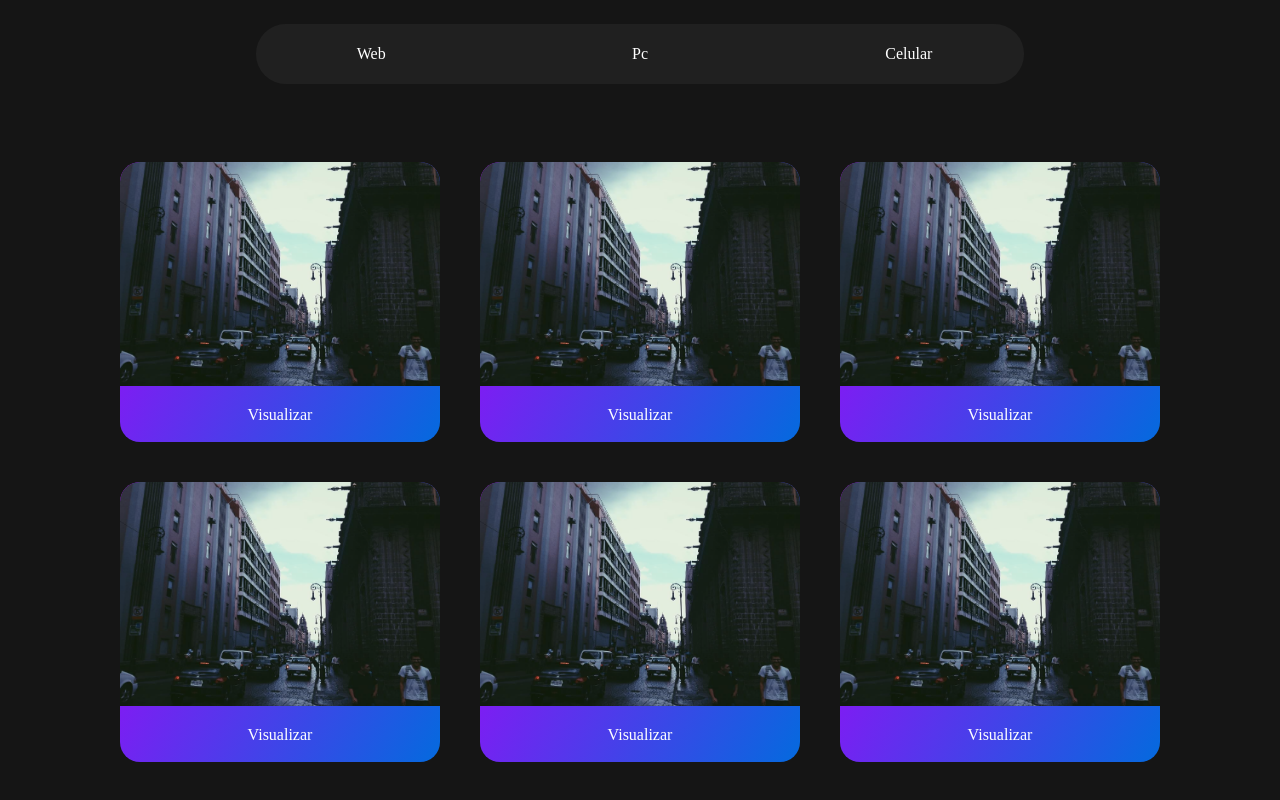
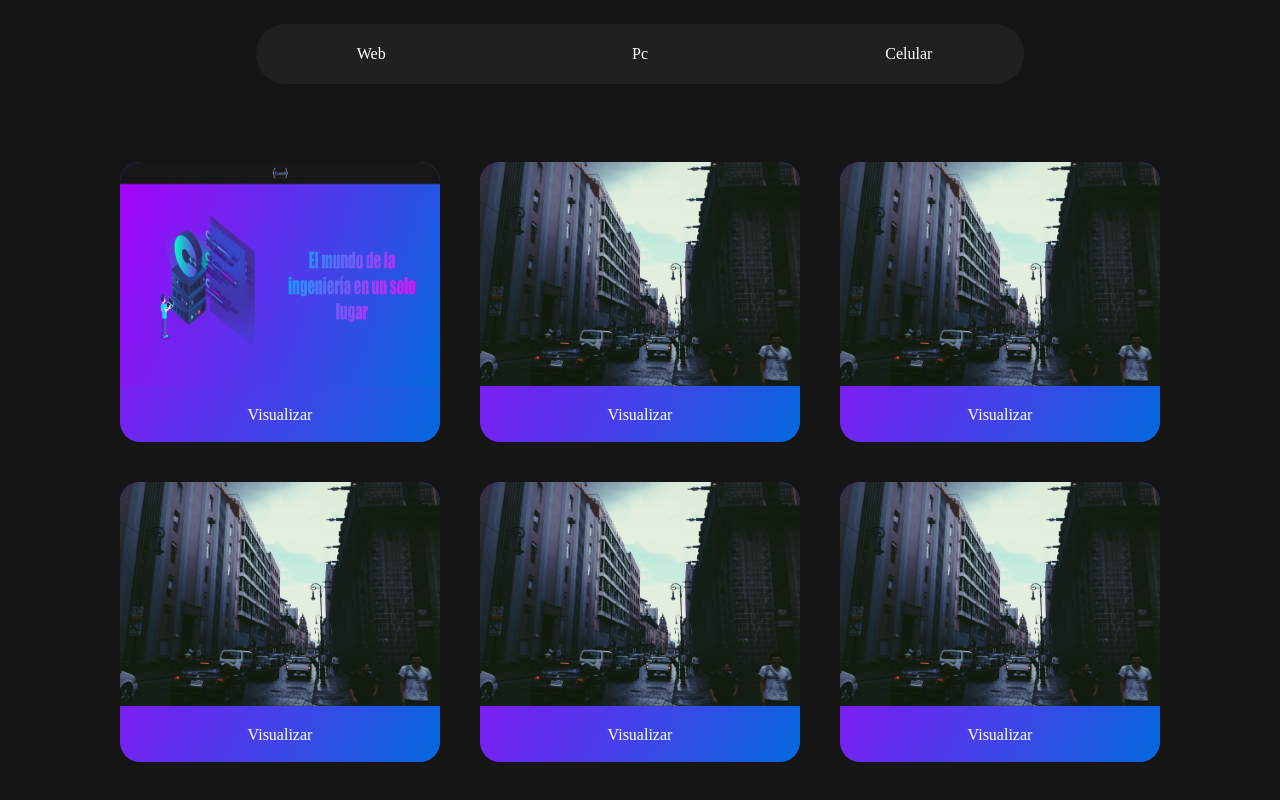
Before and after one commit to ingasiel/ingasiel.github.io, a plain HTML site: page index.html in a window 1280 px wide. Shown: the part 1726-2526 px from the top of the page. Drawn offline with Linux system fonts and the light colour scheme.

Commit message:
Update index.html

```diff
--- a/index.html
+++ b/index.html
@@ -145,7 +145,7 @@
 
 
             <div class="tarjetas_misproyectos">
-                <img src="Img/ciudad.png" class="imagen_tarjeta_misproyectos">
+                <img src="Img/xandaingenieria.png" class="imagen_tarjeta_misproyectos">
                 <p class="texto_opciones_2">Visualizar</p>
             </div>
             <div class="tarjetas_misproyectos">
```
